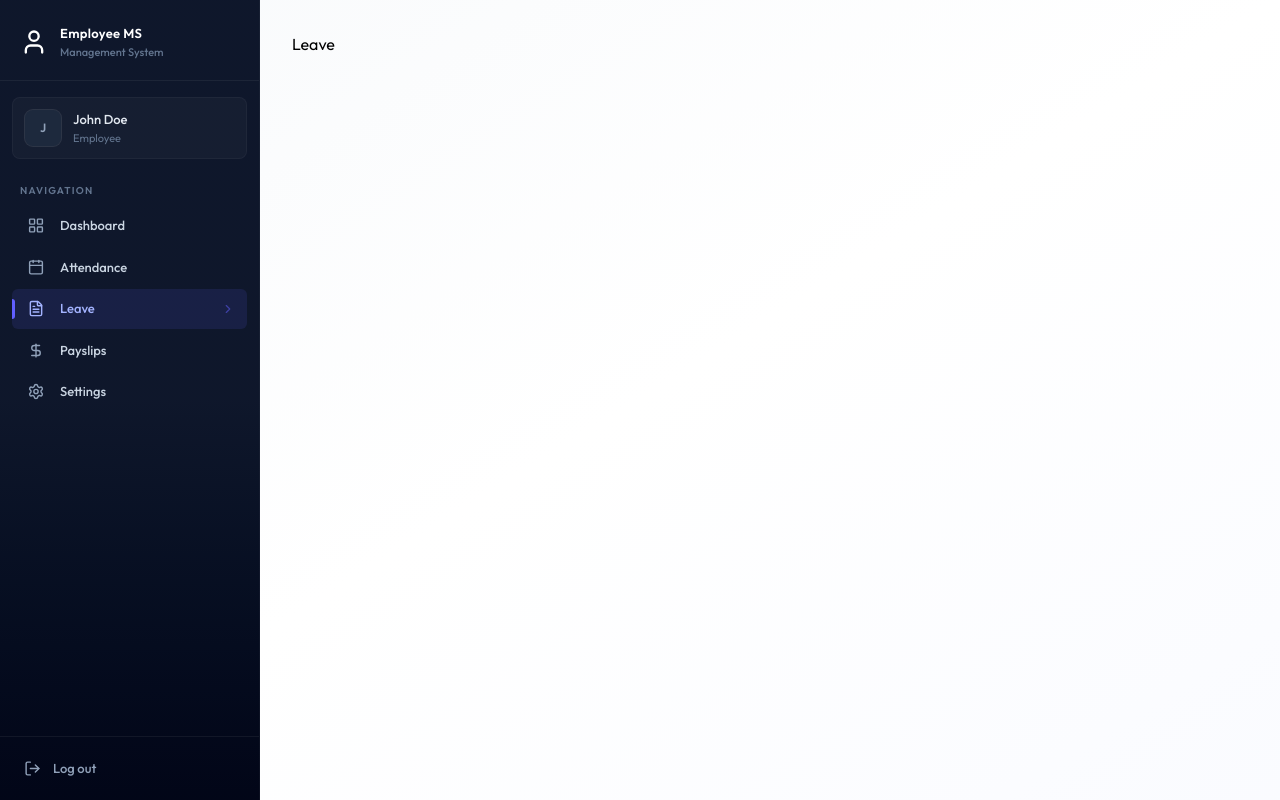
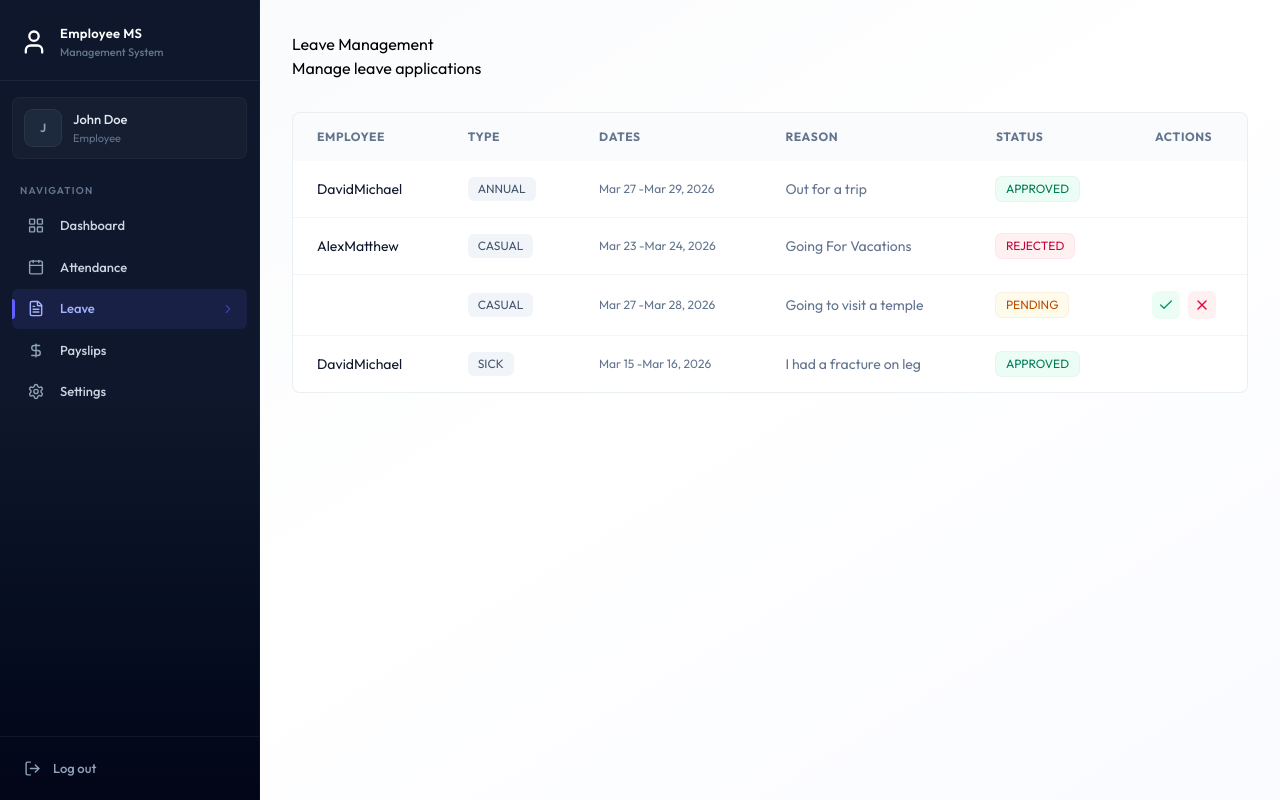
Before and after one commit to nadunranasingha340-beep/FullStack-EMS, a React (Vite) app in the folder client/: page /leave in a window 1280 px wide. Built offline with nearby package versions, Linux system fonts and the light colour scheme.

Commit message:
Implement Leave management page UI

```diff
--- /dev/null
+++ b/client/src/components/leave/LeaveHistory.jsx
@@ -0,0 +1,106 @@
+import { Check, Loader2, X } from "lucide-react"
+import { useState } from "react"
+import { format } from "date-fns"
+
+const LeaveHistory = ({leaves, isAdmin, onUpdate}) => {
+
+  const [processing, setProcessing] = useState(null)
+
+  const handleStatusUpdate = async (id, status) => {
+    setProcessing(id)
+  }
+
+  return (
+    <div className="card overflow-hidden">
+      <div className="overflow-x-auto">
+        <table className="table-modern">
+          <thead>
+            <tr>
+              {isAdmin && <th>Employee</th>}
+              <th>Type</th>
+              <th>Dates</th>
+              <th>Reason</th>
+              <th>Status</th>
+              {isAdmin && <th className="text-center">Actions</th>}
+            </tr>
+          </thead>
+          <tbody>
+            {leaves.length === 0 ? (
+              <tr>
+                <td colSpan={isAdmin ? 6 : 4} className="text-center py-12 text-slate-400">
+                  No leave applications found
+                </td>
+              </tr>
+            ) : (
+              leaves.map((leave) => {
+                return (
+                  <tr key={leave._id || leave.id}>
+                    {isAdmin && (
+                        <td className="text-slate-900">
+                            {leave.employee?.firstName}
+                            {leave.employee?.lastName}
+                        </td>
+                    )}
+
+                    <td>
+                        <span className="badge bg-slate-100 text-slate-600">
+                            {leave.type}
+                        </span>
+                    </td>
+
+                    <td className="text-xs text-slate-500">
+                      {format(new Date(leave.startDate), "MMM dd")} -
+                      {format(new Date(leave.endDate), "MMM dd, yyyy")}
+                    </td>
+
+                    <td className="max-w-xs truncate text-slate-500" title={leave.reason}>
+                      {leave.reason}
+                    </td>
+
+                    <td>
+                      <span className={`badge ${leave.status === "APPROVED" ? "badge-success" :
+                        leave.status === "REJECTED" ? "badge-danger" : "badge-warning"
+                       }`}>
+                        {leave.status}
+                      </span>
+                    </td>
+                    {isAdmin && (
+                        <td>
+                            {leave.status === "PENDING" && (
+                                <div className="flex justify-center gap-2">
+                                    <button
+                                        onClick={() => handleStatusUpdate(leave._id || leave.id, "APPROVED")}
+                                        disabled={!!processing}
+                                        className="p-1.5 rounded-md bg-emerald-50 text-emerald-600 hover:bg-emerald-100 transition-colors">
+                                            {processing === (leave._id || leave.id) ?
+                                                <Loader2 className="w-4 h-4 animate-spin"/>
+                                                : <Check className="w-4 h-4"/>
+                                        }
+                                    </button>
+
+                                    <button
+                                        onClick={() => handleStatusUpdate(leave._id || leave.id, "REJECTED")}
+                                        disabled={!!processing}
+                                        className="p-1.5 rounded-md bg-rose-50 text-rose-600 hover:bg-rose-100 transition-colors">
+                                            {processing === (leave._id || leave.id) ?
+                                                <Loader2 className="w-4 h-4 animate-spin"/>
+                                                : <X className="w-4 h-4"/>
+                                            }
+                                    </button>
+                                </div>
+                            )}
+                        </td>
+                    )}
+
+                  </tr>
+                )
+              })
+            )}
+          </tbody>
+        </table>
+      </div>
+    </div>
+  )
+}
+
+export default LeaveHistory
--- a/client/src/pages/Leave.jsx
+++ b/client/src/pages/Leave.jsx
@@ -1,5 +1,87 @@
+import { useCallback, useEffect, useState } from "react";
+import { dummyLeaveData } from "../assets/assets";
+import Loading from "../components/Loading";
+import { PalmtreeIcon, PlusIcon, ThermometerIcon, UmbrellaIcon } from "lucide-react"
+import LeaveHistory from "../components/leave/LeaveHistory";
+
 const Leave = () => {
-  return <div>Leave</div>;
+
+  const [leaves, setLeaves] = useState([])
+  const [loading, setLoading] = useState(true)
+  const [showModal, setShowModal] = useState(false)
+  const [isDeleted, setIsDeleted] = useState(false)
+
+  const isAdmin = true
+
+  const fetchLeaves = useCallback(() => {
+    setLeaves(dummyLeaveData)
+    setTimeout(() => {
+      setLoading(false);
+    }, 1000);
+  }, [])
+
+  useEffect(() => {
+    fetchLeaves()
+  }, [fetchLeaves])
+
+  if(loading) return <Loading/>
+
+  const approvedLeaves = leaves.filter((l) => l.status === "APPROVED");
+  const sickCount = approvedLeaves.filter((l) => l.type === "SICK").length
+  const casualCount = approvedLeaves.filter((l) => l.type === "CASUAL").length
+  const annualCount = approvedLeaves.filter((l) => l.type === "ANNUAL").length
+
+  const leaveStats = [
+    {lable: "Sick Leave", value: sickCount, icon: ThermometerIcon},
+    {lable: "Casual Leave", value: casualCount, icon: UmbrellaIcon},
+    {lable: "Annual Leave", value: annualCount, icon: PalmtreeIcon},
+  ]
+  return (
+    <div className="animate-fade-in">
+      <div className="flex flex-col sm:flex-row justify-between items-start
+      sm:items-center gap-4 mb-8">
+        <div>
+          <h1>Leave Management</h1>
+          <p>{isAdmin ? "Manage leave applications" : "Your leave history and requests"}</p>
+        </div>
+        {!isAdmin && !isDeleted && (
+          <button
+            onClick={() => setShowModal(true)}
+            className="btn-primary flex items-center gap-2 w-full sm:w-auto justify-center"
+          >
+            <PlusIcon className="w-4 h-4"/> Apply for Leave
+          </button>
+        )}
+      </div>
+      {!isAdmin && (
+        <div className="grid grid-cols-1 sm:grid-cols-3 gap-4 sm:gap-5 mb-8">
+          {leaveStats.map((s) => (
+            <div
+              key={s.lable}
+              className="card card-hover p-5 sm:p-6 flex items-center gap-4 relative overflow-hidden group"
+            >
+              <div className="absolute left-0 top-0 bottom-0 w-1 rounded-r-full bg-slate-500/70 group-hover:bg-indigo-500/70"/>
+              <div className="p-3 bg-slate-100 rounded-lg group-hover:bg-indigo-50 transition-colors duration-200">
+                <s.icon className="w-5 h-5 text-slate-600 group-hover:text-indigo-600 transition-colors duration-200"/>
+              </div>
+              <div>
+                <p className="text-sm text-slate-500">
+                  {s.lable}
+                </p>
+                <p className="text-2xl font-bold text-slate-900 tracking-tight">
+                  {s.value} <span className="text-sm font-normal text-slate-400">
+                    taken
+                  </span>
+                </p>
+              </div>
+            </div>
+          ))}
+        </div>
+      )}
+
+      <LeaveHistory leaves={leaves} isAdmin={isAdmin} onUpdate={fetchLeaves}/>
+    </div>
+  )
 };
 
 export default Leave;
```
